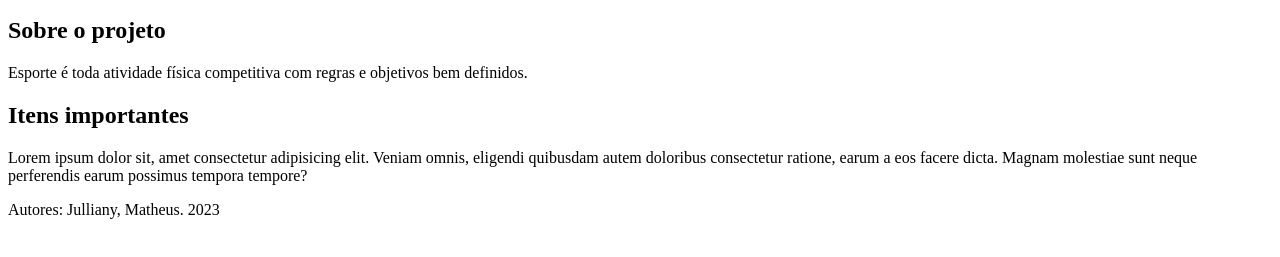
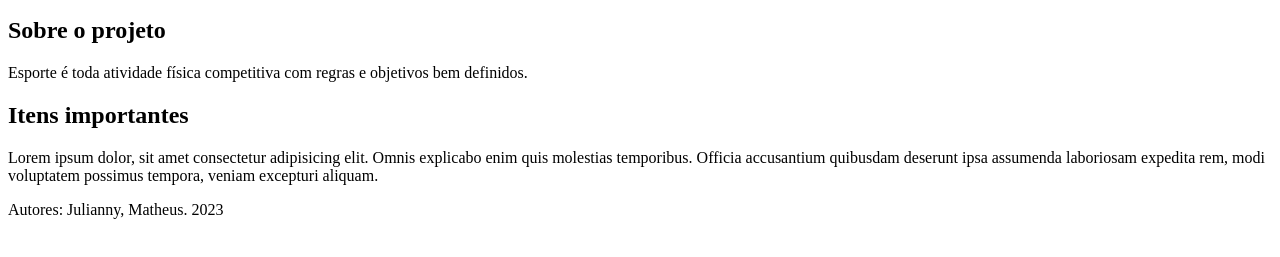
Before and after one commit to matheusp94/exercicio1, a plain HTML site: page index.html in a window 1280 px wide. Shown: the part 189-446 px from the top of the page. Drawn offline with Linux system fonts and the light colour scheme.

Commit message:
Alteração 1

```diff
--- a/index.html
+++ b/index.html
@@ -37,13 +37,13 @@
         <section>
             <h2>Itens importantes</h2>
             <p>
-                Lorem ipsum dolor sit, amet consectetur adipisicing elit. Veniam omnis, eligendi quibusdam autem doloribus consectetur ratione, earum a eos facere dicta. Magnam molestiae sunt neque perferendis earum possimus tempora tempore?
+                Lorem ipsum dolor, sit amet consectetur adipisicing elit. Omnis explicabo enim quis molestias temporibus. Officia accusantium quibusdam deserunt ipsa assumenda laboriosam expedita rem, modi voluptatem possimus tempora, veniam excepturi aliquam.
             </p>
         </section>
 
         <footer>
             <p>
-                Autores: Julliany, Matheus. 2023
+                Autores: Julianny, Matheus. 2023
             </p>
         </footer>
 
```
